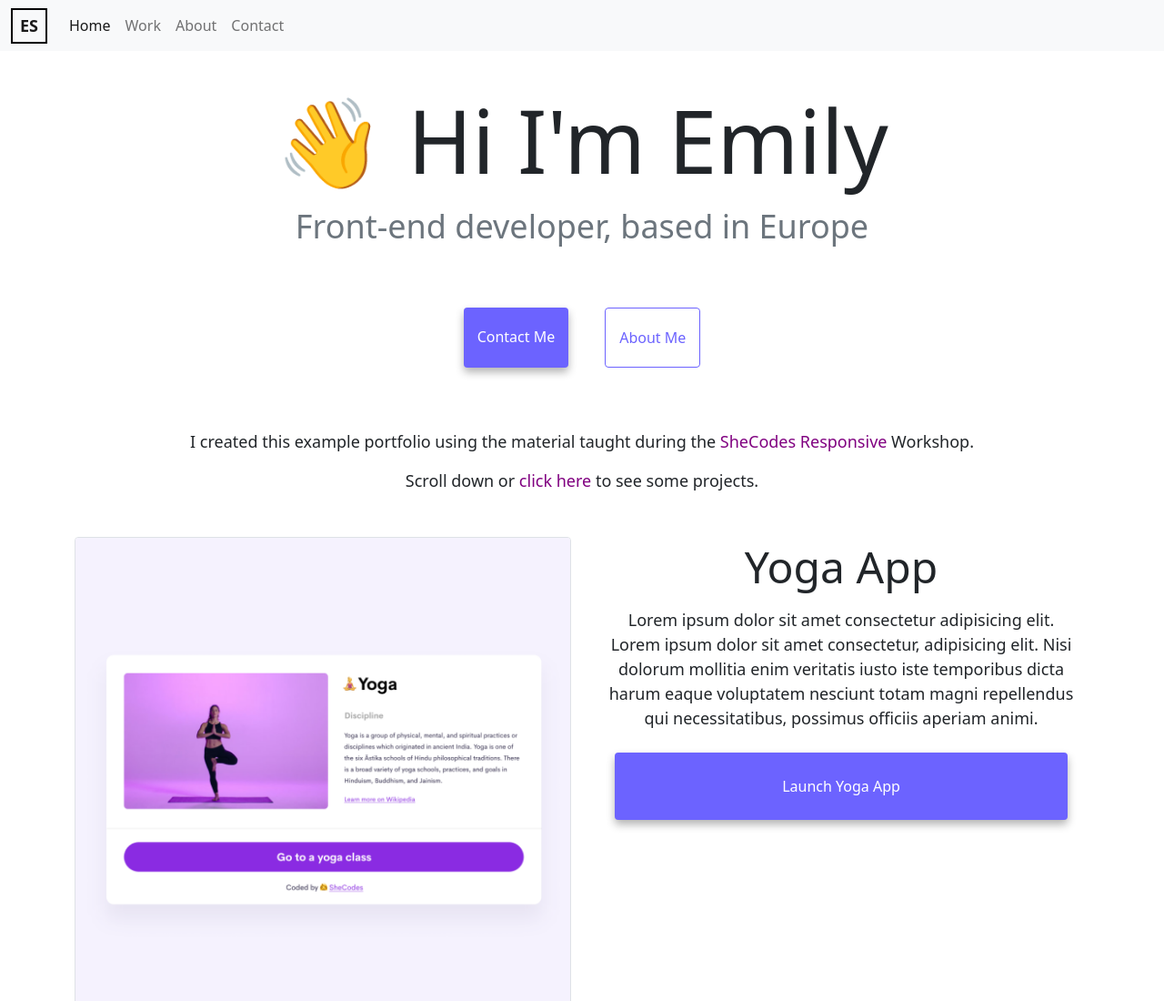
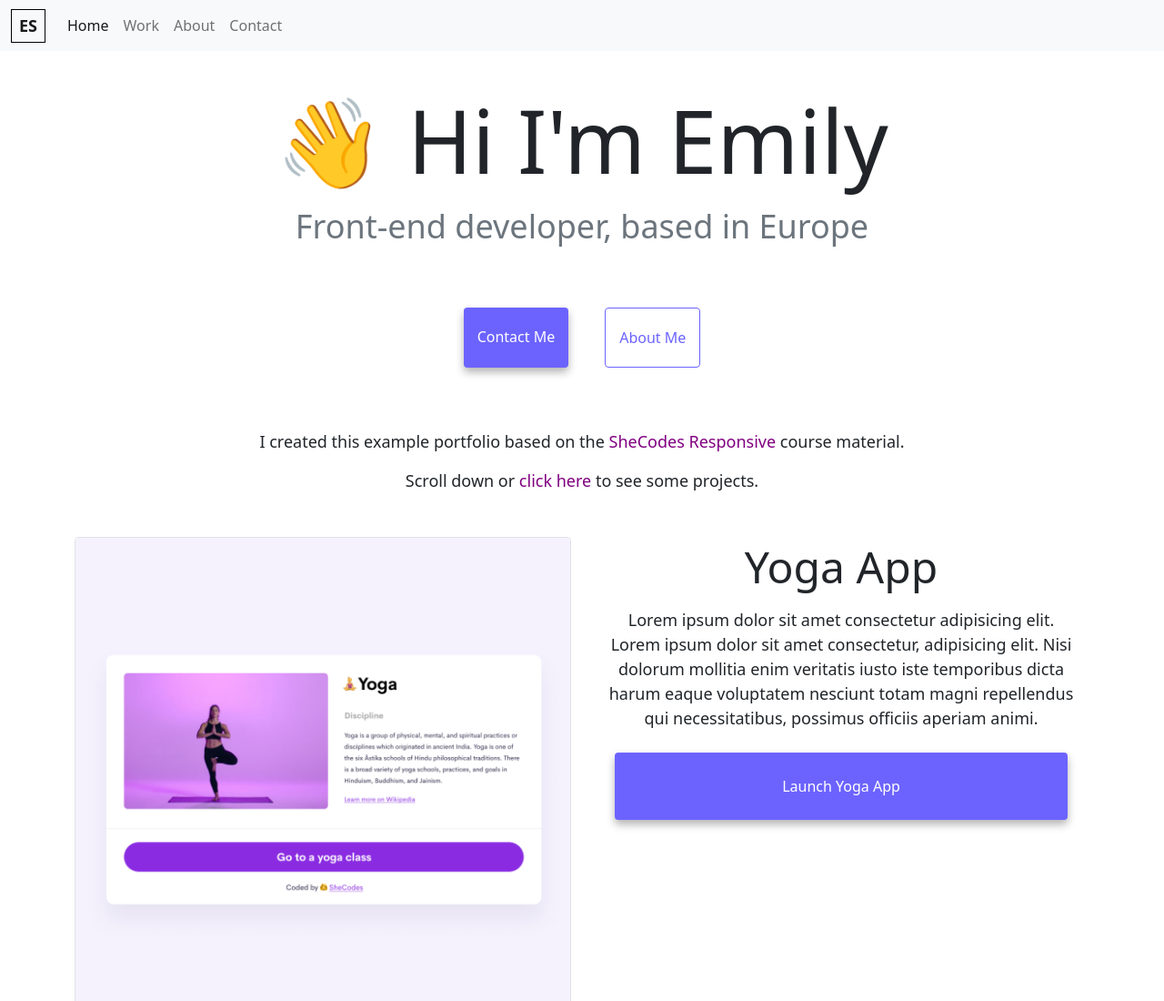
Before and after one commit to emily-ecms/my-portfolio, a plain HTML site: page index.html in a window 1280 px wide. Shown: the top 1100 px of the page at 91% size. Drawn offline with nearby package versions, Linux system fonts and the light colour scheme.

Commit message:
Small edits

```diff
--- a/index.html
+++ b/index.html
@@ -46,7 +46,7 @@
         <a href="/about.html" class="about-link">About me</a>
 
     </div>
-    <p>I created this example portfolio using the material taught during the <a href="https://www.shecodes.io/workshop-pro">SheCodes Responsive</a> Workshop. </p>
+    <p>I created this example portfolio based on the <a href="https://www.shecodes.io/workshop-pro">SheCodes Responsive</a> course material. </p>
     <p>Scroll down or <a href="/#projects">click here</a> to see some projects.
     <div class="container mt-5" id="projects">
 
@@ -120,7 +120,6 @@
 
         </footer>
 
-
 </body>
 
 </html>
--- a/src/style.css
+++ b/src/style.css
@@ -37,7 +37,7 @@ p a {
 
 .navbar-brand {
   font-weight: bold;
-  border: solid 2px #000;
+  border: solid 1px #000;
   padding: 4px 8px;
   font-size: large;
 }
@@ -106,3 +106,7 @@ p a {
 footer {
   background: var(--secondary-color);
 }
+
+.link-small {
+  font-size: smaller;
+}
```
Also changed, not shown: about.html (+0 -1 lines).
